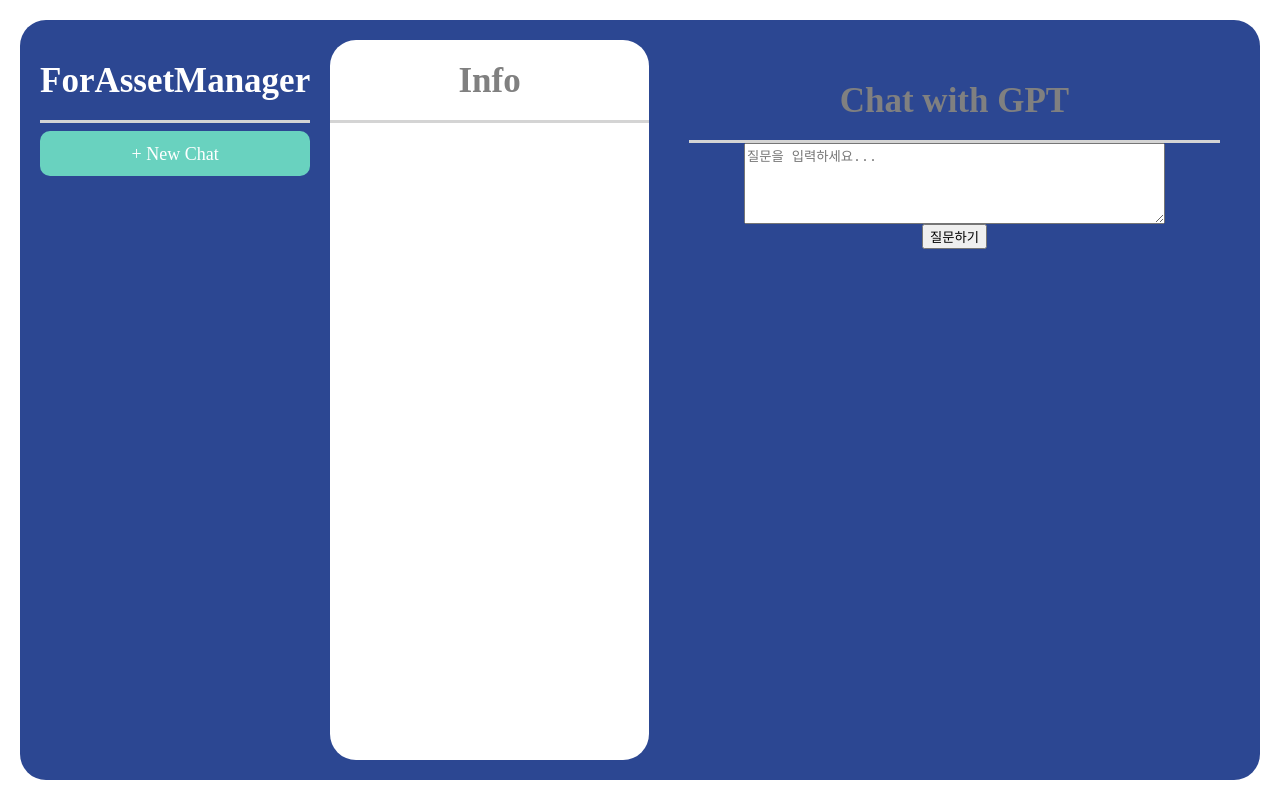
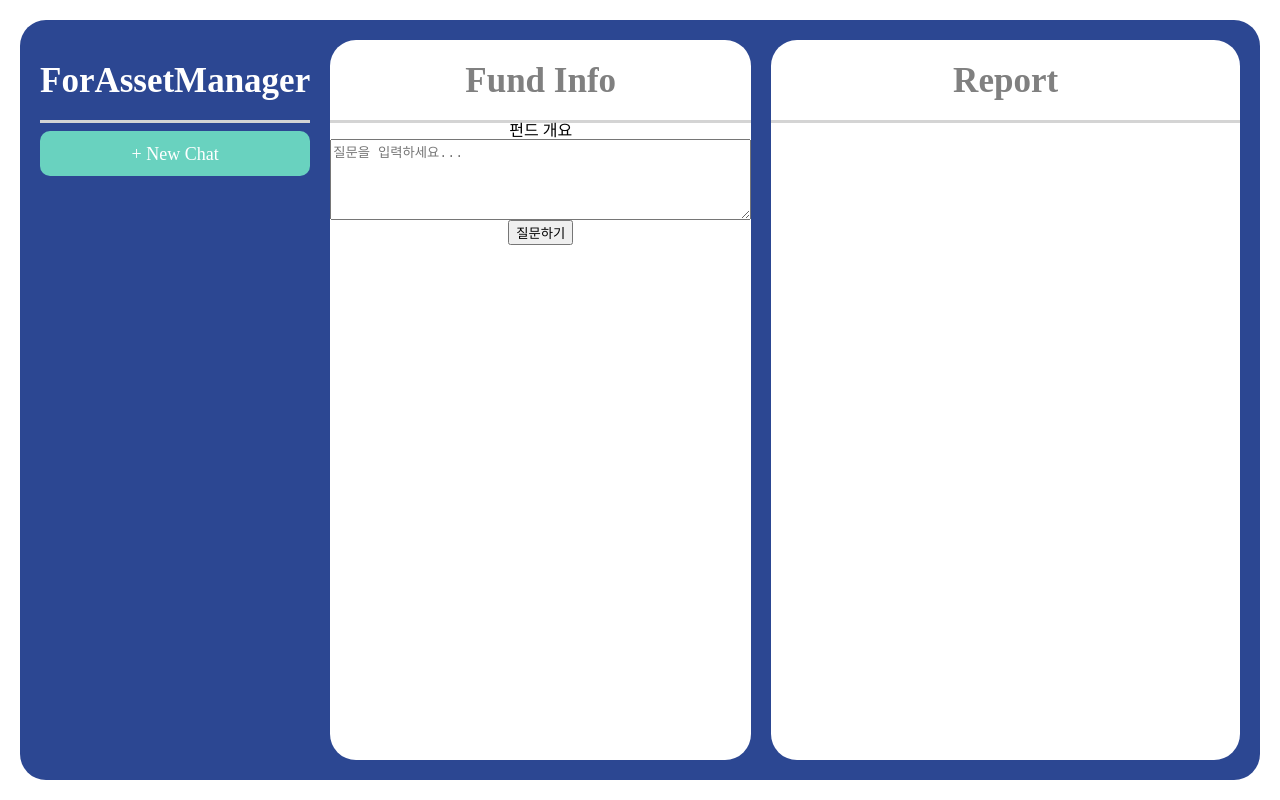
Before and after one commit to genmu5/2024_ForAsset_project, a React (Create React App) app in the folder 2024_ForAsset/2024_for_asset_react/: page /manager in a window 1280 px wide. Built offline with nearby package versions, Linux system fonts and the light colour scheme.

Commit message:
Manager 페이지 fund info, report 수정

```diff
--- a/2024_ForAsset/2024_for_asset_react/src/PageSections/ManagerPageSection/InformationContainer.jsx
+++ b/2024_ForAsset/2024_for_asset_react/src/PageSections/ManagerPageSection/InformationContainer.jsx
@@ -3,18 +3,34 @@ import styled from "styled-components";
 import TitleComponent from "../../components/TitleComponent";
 
 const Container = styled.div`
+    align-items: center;
+    flex-direction: column;
     display: flex;
     width: 60%;
     background-color: white;
     border-radius: 26px;
 `;
 
-const InformationContainer = () => {
-    return(
+const InformationContainer = ({ question, setQuestion, fetchAnswer }) => {
+
+    const handleQuestionChange = (e) => {
+        setQuestion(e.target.value);
+    };
+
+    return (
         <Container>
-            <TitleComponent title={"Fund Info"}/>
+            <TitleComponent title={"Fund Info"} />
+            <h2>펀드 개요</h2>
+            <textarea
+                placeholder="질문을 입력하세요..."
+                value={question}
+                onChange={handleQuestionChange}
+                rows={5}
+                cols={50}
+            />
+            <button onClick={fetchAnswer}>질문하기</button>
         </Container>
     );
 }
 
-export default InformationContainer
+export default InformationContainer;
--- a/2024_ForAsset/2024_for_asset_react/src/PageSections/ManagerPageSection/ReportContainer.jsx
+++ b/2024_ForAsset/2024_for_asset_react/src/PageSections/ManagerPageSection/ReportContainer.jsx
@@ -1,4 +1,4 @@
-import React, { useState } from "react";
+import React from "react";
 import styled from "styled-components";
 import TitleComponent from "../../components/TitleComponent";
 
@@ -7,55 +7,14 @@ const Container = styled.div`
     flex-direction: column;
     align-items: center;
     width: 100%;
-    padding: 20px;
+    background-color: white;
+    border-radius: 26px;
 `;
 
-const ReportContainer = () => {
-    const [question, setQuestion] = useState("");
-    const [answer, setAnswer] = useState("");
-
-    const handleQuestionChange = (e) => {
-        setQuestion(e.target.value);
-    };
-
-    const fetchAnswer = () => {
-        if (question.trim() === "") {
-            alert("질문을 입력해주세요.");
-            return;
-        }
-
-        fetch(`http://localhost:8080/chat?message=${encodeURIComponent(question)}`, {
-            method: 'GET',
-            headers: {
-                'Content-Type': 'text/plain'
-            }
-        })
-            .then(response => {
-                if (!response.ok) {
-                    throw new Error('Network response was not ok');
-                }
-                return response.text(); // 응답을 텍스트로 받아서 처리
-            })
-            .then(data => {
-                setAnswer(data); // 응답 텍스트를 상태로 설정
-            })
-            .catch(error => {
-                console.error('Error fetching answer:', error);
-                setAnswer("서버에서 답변을 가져오는 중 오류가 발생했습니다.");
-            });
-    };
-
+const ReportContainer = ({ answer }) => {
     return (
         <Container>
-            <TitleComponent title={"Chat with GPT"} />
-            <textarea
-                placeholder="질문을 입력하세요..."
-                value={question}
-                onChange={handleQuestionChange}
-                rows={5}
-                cols={50}
-            />
-            <button onClick={fetchAnswer}>질문하기</button>
+            <TitleComponent title={"Report"} />
             {answer && (
                 <div>
                     <p>답변:</p>
--- a/2024_ForAsset/2024_for_asset_react/src/pages/ManagerPage.jsx
+++ b/2024_ForAsset/2024_for_asset_react/src/pages/ManagerPage.jsx
@@ -1,8 +1,7 @@
-import React from "react";
+import React, { useState } from "react";
 import styled from "styled-components";
 import SideBarContainer from "../components/SideBarContainer";
-import ChatContainer from "../PageSections/CustomerPageSection/ChatContainer";
-import InformationContainer from "../PageSections/CustomerPageSection/InformationContainer";
+import InformationContainer from "../PageSections/ManagerPageSection/InformationContainer";
 import ReportContainer from "../PageSections/ManagerPageSection/ReportContainer";
 
 const Container = styled.div`
@@ -22,12 +21,46 @@ const InnerContainer = styled.div`
 `;
 
 const ManagerPage = () => {
-    return(
+    const [question, setQuestion] = useState("");
+    const [answer, setAnswer] = useState("");
+
+    const fetchAnswer = () => {
+        if (question.trim() === "") {
+            alert("질문을 입력해주세요.");
+            return;
+        }
+
+        fetch(`http://localhost:8080/chat?message=${encodeURIComponent(question)}`, {
+            method: 'GET',
+            headers: {
+                'Content-Type': 'text/plain'
+            }
+        })
+            .then(response => {
+                if (!response.ok) {
+                    throw new Error('Network response was not ok');
+                }
+                return response.text();
+            })
+            .then(data => {
+                setAnswer(data);
+            })
+            .catch(error => {
+                console.error('Error fetching answer:', error);
+                setAnswer("서버에서 답변을 가져오는 중 오류가 발생했습니다.");
+            });
+    };
+
+    return (
         <Container>
             <InnerContainer>
-                <SideBarContainer mainTitle={"ForAssetManager"} ButtonBackGroundColor={"#69D2BF"}/>
-                <InformationContainer/>
-                <ReportContainer/>
+                <SideBarContainer mainTitle={"ForAssetManager"} ButtonBackGroundColor={"#69D2BF"} />
+                <InformationContainer
+                    question={question}
+                    setQuestion={setQuestion}
+                    fetchAnswer={fetchAnswer}
+                />
+                <ReportContainer answer={answer} />
             </InnerContainer>
         </Container>
     );
```
